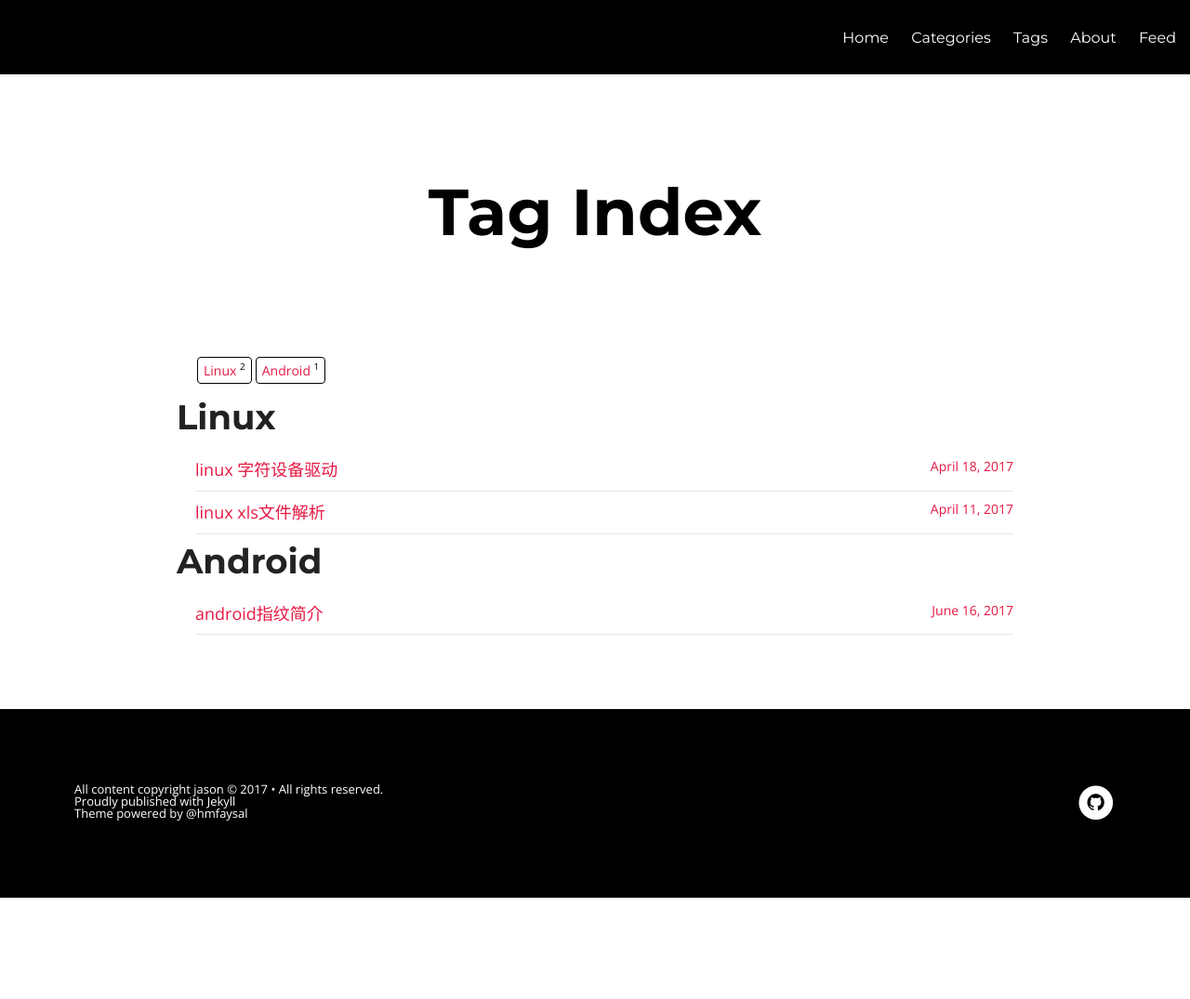
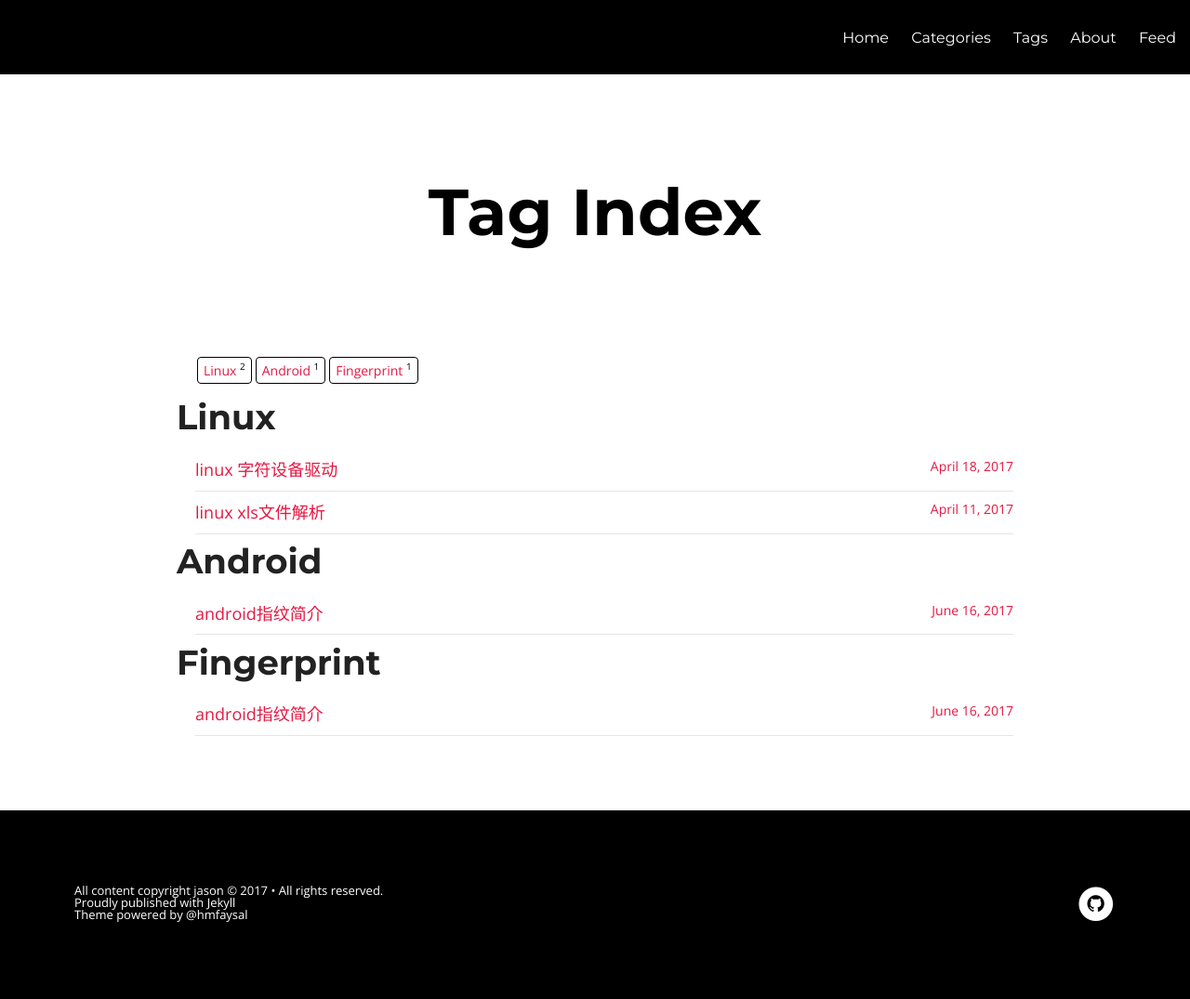
Before and after one commit to jsno9/hello-world, a Jekyll site: the page built from tags.html, in a window 1280 px wide. Shown: the whole page at 93% size. Built offline with Jekyll 4.4.1, drawn with Linux system fonts in a browser that asks for light colours; nearby versions of some CDN libraries; before the commit the page ends 966 px from its top, so only the background shows below that.

Commit message:
modified:   _posts/android/2017-06-16-fingerprint_introduction.md

```diff
--- a/_posts/android/2017-06-16-fingerprint_introduction.md
+++ b/_posts/android/2017-06-16-fingerprint_introduction.md
@@ -3,7 +3,7 @@ layout: post
 title: "android指纹简介"
 description:
 category: android
-tags: [android]
+tags: [android, fingerprint]
 mathjax:
 chart:
 comments: false
```
Also changed, not shown: other parts of _posts/android/2017-06-16-fingerprint_introduction.md (+1 -2 lines).
